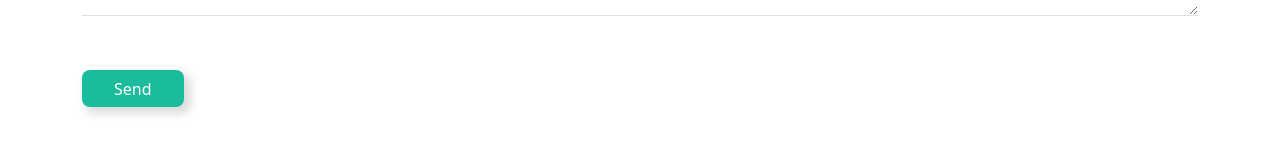
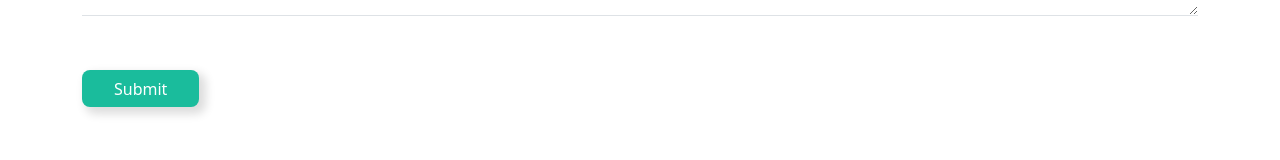
Before and after one commit to alessiologozzo/html-css-bootstrap-freelancer, a plain HTML site: page index.html in a window 1280 px wide. Shown: the part 2238-2398 px from the top of the page. Drawn offline with nearby package versions, Linux system fonts and the light colour scheme.

Commit message:
changed submit value to submit instead of send

```diff
--- a/index.html
+++ b/index.html
@@ -162,7 +162,7 @@
                         <textarea name="message" id="message" rows="4" required class="w-100 border-0 border-bottom"></textarea>
                     </div>
 
-                    <input type="submit" value="Send" class="my-5">
+                    <input type="submit" value="Submit" class="my-5">
                 </form>
             </div>
         </section>
```
